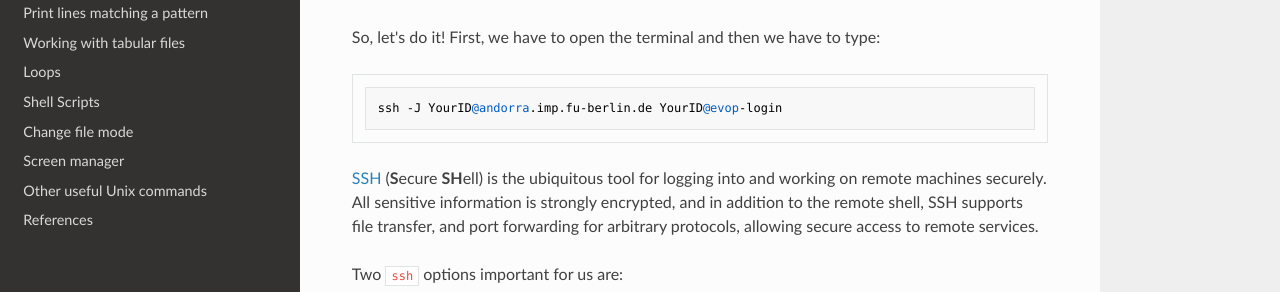
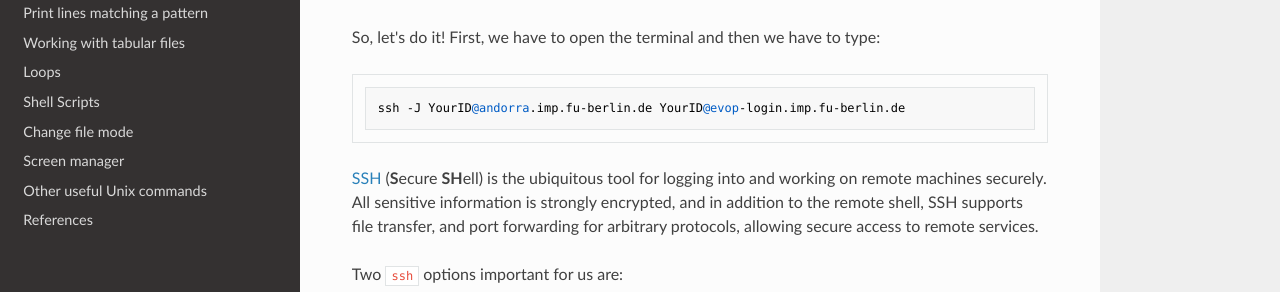
Before and after one commit to bajicv/unix_intro, an MkDocs documentation site: the page built from docs/02_starting.md, in a window 1280 px wide and 1313 px high. Shown: the part 552-844 px from the top of the window. Built offline with MkDocs 1.6.1, drawn with Linux system fonts in a browser that asks for light colours; nearby versions of some CDN libraries.

Commit message:
minor changes in ssh

````diff
--- a/docs/02_starting.md
+++ b/docs/02_starting.md
@@ -86,7 +86,7 @@ We will do most of our exercises on the remote computers (physically located out
 So, let's do it! First, we have to open the terminal and then we have to type:
 
 ```
-ssh -J YourID@andorra.imp.fu-berlin.de YourID@evop-login
+ssh -J YourID@andorra.imp.fu-berlin.de YourID@evop-login.imp.fu-berlin.de
 ```
 
 [SSH](https://wiki.gentoo.org/wiki/SSH) (**S**ecure **SH**ell) is the ubiquitous tool for logging into and working on remote machines securely. All sensitive information is strongly encrypted, and in addition to the remote shell, SSH supports file transfer, and port forwarding for arbitrary protocols, allowing secure access to remote services.
````
